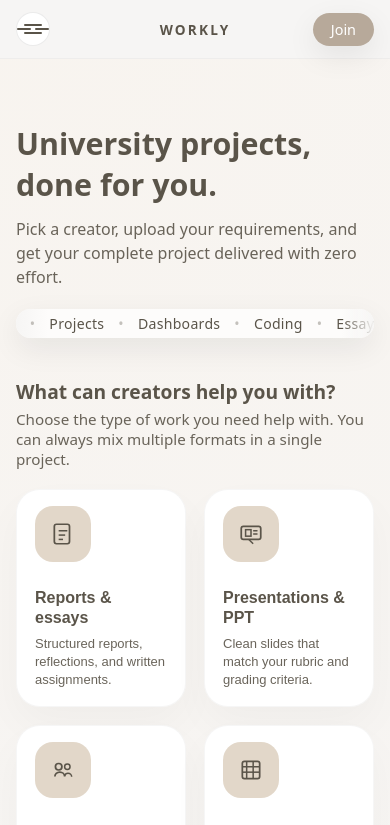
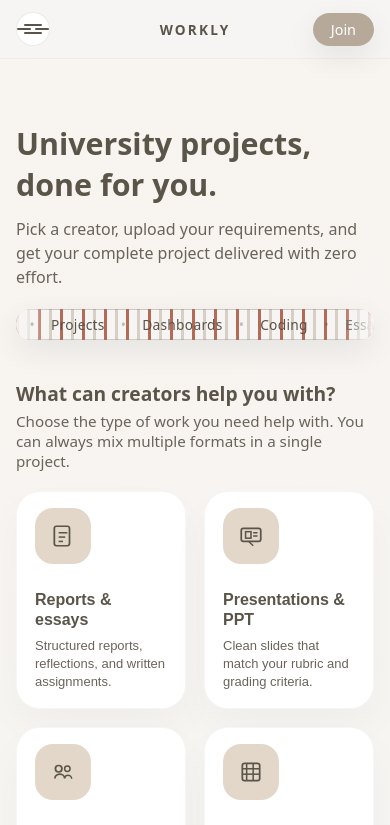
Before and after one commit to SEBRAHEIM/workly-landing, a Next.js app: page / in a window 390 px wide. Shown: the top 825 px of the page. Built offline with nearby package versions, Linux system fonts and the light colour scheme.

Commit message:
Give hero ticker Arabic khayma stripe styling

```diff
--- a/styles/globals.css
+++ b/styles/globals.css
@@ -1795,3 +1795,70 @@ a {
     font-size: 0.88rem;
   }
 }
+
+/* === Arabic majlis / khayma vibe for hero ticker === */
+.home-ticker {
+  position: relative;
+  overflow: hidden;
+  margin-top: 18px;
+  padding: 6px 0;
+  background:
+    /* خط رفيع غامق فوق وتحت يعطي إحساس حافة السدو */
+    linear-gradient(to bottom,
+      rgba(138, 129, 124, 0.4) 0,
+      rgba(138, 129, 124, 0.4) 1px,
+      transparent 1px,
+      transparent calc(100% - 1px),
+      rgba(138, 129, 124, 0.35) calc(100% - 1px),
+      rgba(138, 129, 124, 0.35) 100%
+    ),
+    /* تكرار خطوط أفقية خفيفة بألوان دافية */
+    repeating-linear-gradient(
+      90deg,
+      #b46a55 0,
+      #b46a55 3px,
+      #f6f5f4 3px,
+      #f6f5f4 11px,
+      #d8cfc4 11px,
+      #d8cfc4 14px,
+      #f6f5f4 14px,
+      #f6f5f4 22px
+    );
+  background-color: var(--sand-1);
+}
+
+/* الكبسولة اللي داخل الشريط تبقى ناعمة وفوق الباترن */
+.home-ticker-inner {
+  border-radius: 999px;
+  padding-inline: 14px;
+  background: rgba(246, 245, 244, 0.94);
+  box-shadow: 0 4px 14px rgba(0, 0, 0, 0.05);
+}
+
+/* النصوص نفسها كبسولات صغيرة تمشي فوق الخلفية */
+.home-ticker-row {
+  gap: 18px;
+}
+
+.home-ticker-label {
+  padding: 4px 12px;
+  border-radius: 999px;
+  background: rgba(216, 207, 196, 0.7);
+  border: 1px solid rgba(90, 84, 73, 0.35);
+  font-weight: 500;
+  letter-spacing: 0.02em;
+}
+
+/* موبايل: شوية تنعيم بالحجم والمسافة */
+@media (max-width: 760px) {
+  .home-ticker {
+    margin-top: 16px;
+    padding: 6px 0;
+  }
+
+  .home-ticker-row {
+    padding: 0 18px;
+    gap: 16px;
+    font-size: 0.86rem;
+  }
+}
```
